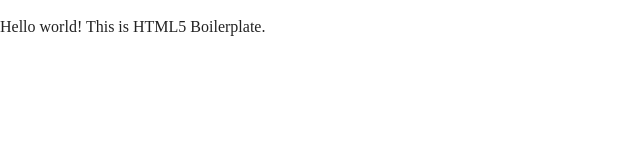
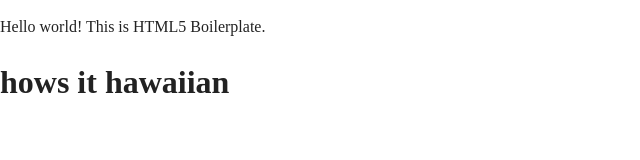
Before and after one commit to untameable61/untameable61.io, a plain HTML site: page index.html in a window 1280 px wide. Shown: the whole page, without its empty margins (0-640 px from the left). Drawn offline with nearby package versions, Linux system fonts and the light colour scheme.

Commit message:
one line of text
line 30

```diff
--- a/index.html
+++ b/index.html
@@ -27,6 +27,7 @@
 
     <!-- Add your site or application content here -->
     <p>Hello world! This is HTML5 Boilerplate.</p>
+    <h1>hows it hawaiian</h1>
     <script src="js/vendor/modernizr-3.7.1.min.js"></script>
     <script
       src="https://code.jquery.com/jquery-3.4.1.min.js"
```
